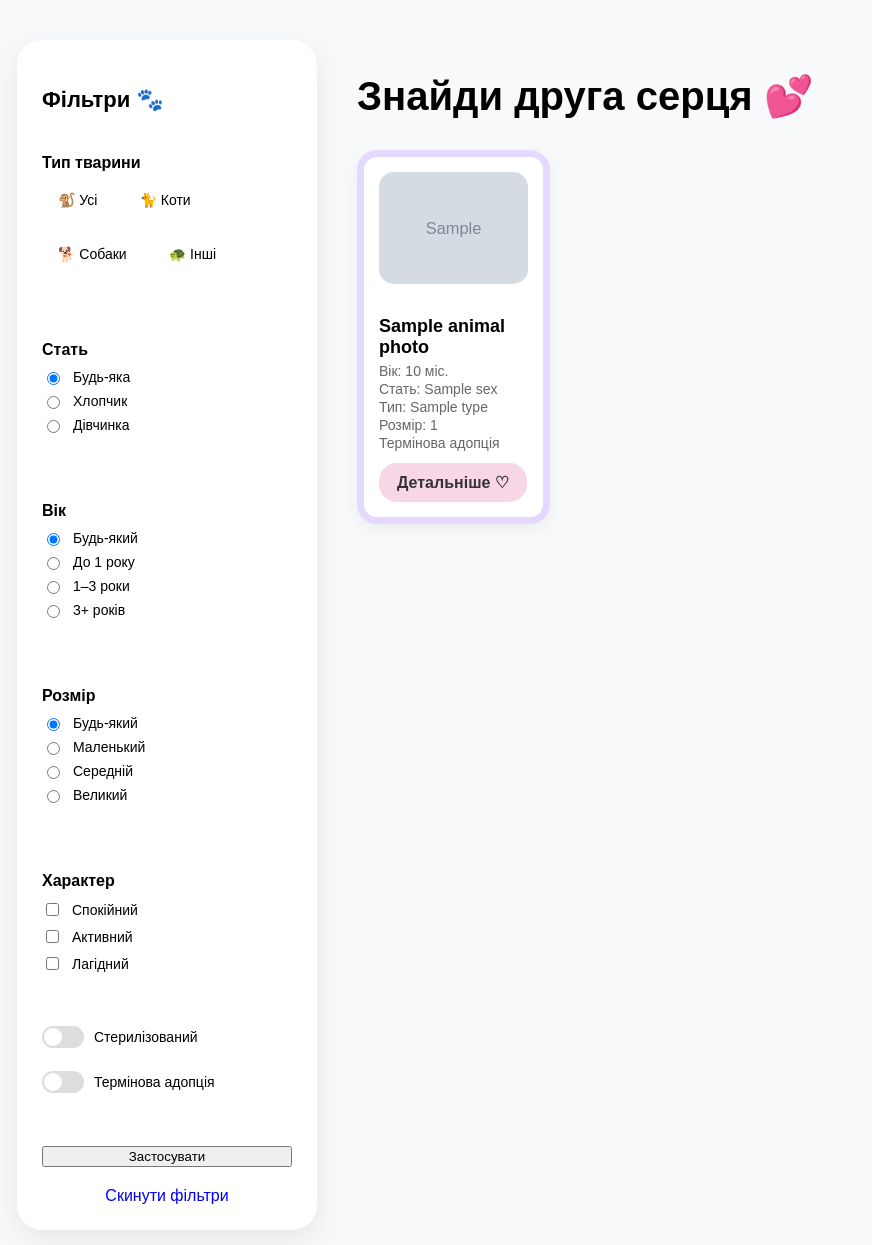
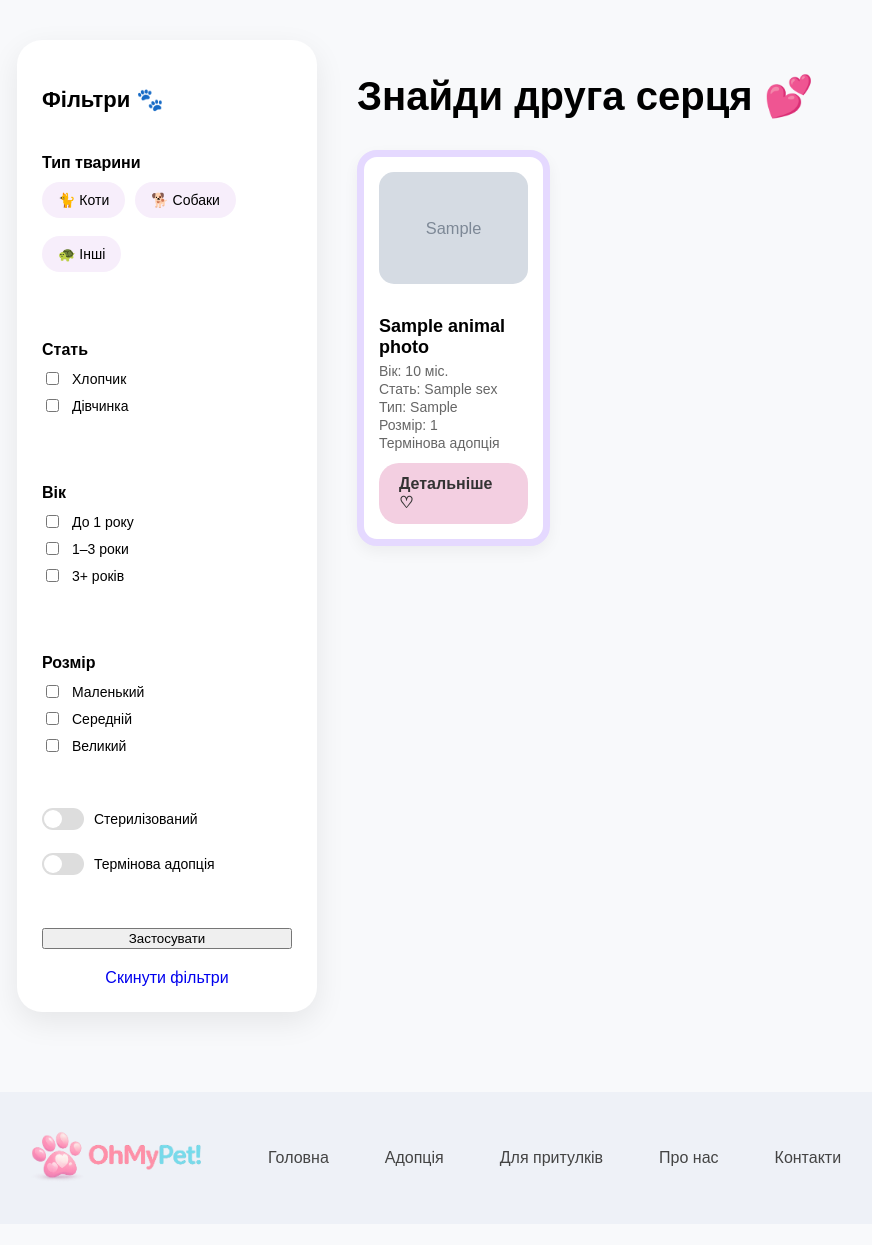
Before and after one commit to ViktoriaDovhan/OhMyPet, a Flask app: page /adopt in a window 1280 px wide. Shown: the part 70-1315 px from the top of the page, without its empty margins (23-895 px from the left). After the commit the page ends 1251 px from the top, so only its background shows below. Run offline with Flask 3, Linux system fonts and the light colour scheme; grey boxes marked "Sample" are stand-in pictures; a database or web service that is not in the repository returns one stand-in record (values such as "Sample title"); some libraries are stand-ins or nearby versions.

Commit message:
деякі виправлення 2

```diff
--- a/app.py
+++ b/app.py
@@ -16,12 +16,13 @@ def main():
 
 @app.route('/adopt')
 def adopt():
-    animal_type = request.args.get("type", "").strip()
-    sex = request.args.get("sex", "").strip()
-    age = request.args.get("age", "").strip()
-    size = request.args.get("size", "").strip()
-    sterilized = request.args.get("sterilized", "").strip()
-    urgent = request.args.get("urgent", "").strip()
+    selected_types = request.args.getlist("type")
+    selected_sexes = request.args.getlist("sex")
+    selected_ages = request.args.getlist("age")
+    selected_sizes = request.args.getlist("size")
+
+    sterilized = request.args.get("sterilized") == "true"
+    urgent = request.args.get("urgent") == "true"
 
     query = """
         SELECT
@@ -52,30 +53,37 @@ def adopt():
 
     params = []
 
-    if animal_type:
-        query += " AND a.animal_type = %s"
-        params.append(animal_type)
+    if selected_types:
+        query += " AND a.animal_type = ANY(%s)"
+        params.append(selected_types)
 
-    if sex:
-        query += " AND a.sex = %s"
-        params.append(sex)
+    if selected_sexes:
+        query += " AND a.sex = ANY(%s)"
+        params.append(selected_sexes)
 
-    if size:
-        query += " AND a.size = %s"
-        params.append(size)
+    if selected_sizes:
+        query += " AND a.size = ANY(%s)"
+        params.append(selected_sizes)
 
-    if sterilized == "true":
+    if sterilized:
         query += " AND COALESCE(a.sterilized, FALSE) = TRUE"
 
-    if urgent == "true":
+    if urgent:
         query += " AND COALESCE(a.urgent, FALSE) = TRUE"
 
-    if age == "baby":
-        query += " AND a.age_months <= 12"
-    elif age == "young":
-        query += " AND a.age_months > 12 AND a.age_months <= 36"
-    elif age == "adult":
-        query += " AND a.age_months > 36"
+    if selected_ages:
+        age_conditions = []
+
+        if "baby" in selected_ages:
+            age_conditions.append("a.age_months <= 12")
+        if "young" in selected_ages:
+            age_conditions.append("(a.age_months > 12 AND a.age_months <= 36)")
+        if "adult" in selected_ages:
+            age_conditions.append("(a.age_months > 36)")
+
+
+        if age_conditions:
+            query += " AND (" + " OR ".join(age_conditions) + ")"
 
     query += " ORDER BY a.id"
 
@@ -83,17 +91,14 @@ def adopt():
     cur = conn.cursor(cursor_factory=RealDictCursor)
     cur.execute(query, params)
     animals = cur.fetchall()
-
-    print("ANIMALS FROM DB:", animals)
-
     cur.close()
     conn.close()
 
     filters = {
-        "type": animal_type,
-        "sex": sex,
-        "age": age,
-        "size": size,
+        "types": selected_types,
+        "sexes": selected_sexes,
+        "ages": selected_ages,
+        "sizes": selected_sizes,
         "sterilized": sterilized,
         "urgent": urgent
     }
@@ -128,7 +133,7 @@ def animal_details(animal_id):
         FROM animals a
         LEFT JOIN shelters s ON s.id = a.shelter_id
         WHERE a.id = %s
-    """, (animal_id))
+    """, (animal_id,))
 
     animal = cur.fetchone()
 
@@ -136,6 +141,13 @@ def animal_details(animal_id):
         cur.close()
         conn.close()
         abort(404)
+
+    cur.execute("""
+        SELECT photo_url, is_main
+        FROM animal_photos
+        WHERE animal_id = %s
+        ORDER BY is_main DESC, id ASC
+    """, (animal_id,))
 
     photos = cur.fetchall()
 
--- a/static/css/adopt.css
+++ b/static/css/adopt.css
@@ -49,8 +49,22 @@
     gap: 10px;
 }
 
-.pill input[type="radio"] {
+.pill-checkbox input {
     display: none;
+}
+
+.pill-checkbox span {
+    display: inline-block;
+    padding: 10px 16px;
+    border-radius: 20px;
+    background: #f7eefb;
+    cursor: pointer;
+    transition: 0.2s;
+}
+
+.pill-checkbox input:checked + span {
+    background: #eecde3;
+    font-weight: 600;
 }
 
 .pill {
@@ -129,10 +143,10 @@
 .details-btn {
     display: inline-block;
     margin-top: 10px;
-    padding: 10px 18px;
-    border-radius: 18px;
+    padding: 12px 20px;
+    border-radius: 20px;
     text-decoration: none;
-    background: #f7d6e6;
+    background: #f3cfe1;
     color: #333;
     font-weight: 600;
 }
--- a/templates/adopt.html
+++ b/templates/adopt.html
@@ -10,26 +10,39 @@
 
         <form method="get" action="{{ url_for('adopt') }}">
             <div class="filter-group">
+                {% set cat_checked = 'checked' if 'Кіт' in filters.types else '' %}
+                {% set dog_checked = 'checked' if 'Пес' in filters.types else '' %}
+                {% set other_checked = 'checked' if 'Інші' in filters.types else '' %}
+
+                {% set boy_checked = 'checked' if 'Хлопчик' in filters.sexes else '' %}
+                {% set girl_checked = 'checked' if 'Дівчинка' in filters.sexes else '' %}
+
+                {% set baby_checked = 'checked' if 'baby' in filters.ages else '' %}
+                {% set young_checked = 'checked' if 'young' in filters.ages else '' %}
+                {% set adult_checked = 'checked' if 'adult' in filters.ages else '' %}
+
+                {% set small_checked = 'checked' if 'Маленький' in filters.sizes else '' %}
+                {% set medium_checked = 'checked' if 'Середній' in filters.sizes else '' %}
+                {% set large_checked = 'checked' if 'Великий' in filters.sizes else '' %}
+
+                {% set sterilized_checked = 'checked' if filters.sterilized else '' %}
+                {% set urgent_checked = 'checked' if filters.urgent else '' %}
+
                 <p>Тип тварини</p>
                 <div class="pill-group">
-                    <label class="pill">
-                        <input type="radio" name="type" value="" {% if not filters.type %}checked{% endif %}>
-                        🐒 Усі
+                    <label class="pill-checkbox">
+                        <input type="checkbox" name="type" value="Кіт" {{ cat_checked }}>
+                        <span>🐈 Коти</span>
                     </label>
 
-                    <label class="pill">
-                        <input type="radio" name="type" value="Кіт" {% if filters.type =='Кіт' %}checked{% endif %}>
-                        🐈 Коти
+                    <label class="pill-checkbox">
+                        <input type="checkbox" name="type" value="Пес" {{ dog_checked }}>
+                        <span>🐕 Собаки</span>
                     </label>
 
-                    <label class="pill">
-                        <input type="radio" name="type" value="Пес" {% if filters.type =='Пес' %}checked{% endif %}>
-                        🐕 Собаки
-                    </label>
-
-                    <label class="pill">
-                        <input type="radio" name="type" value="Пес" {% if filters.type =='Пес' %}checked{% endif %}>
-                        🐢 Інші
+                    <label class="pill-checkbox">
+                        <input type="checkbox" name="type" value="Інші" {{ other_checked }}>
+                        <span>🐢 Інші</span>
                     </label>
                 </div>
             </div>
@@ -37,17 +50,12 @@
             <div class="filter-group">
                 <p>Стать</p>
                 <label>
-                    <input type="radio" name="sex" value="" {% if not filters.sex %}checked{% endif %}>
-                    Будь-яка
-                </label>
-
-                <label>
-                    <input type="radio" name="sex" value="Хлопчик" {% if filters.sex =='Хлопчик' %}checked{% endif %}>
+                    <input type="checkbox" name="sex" value="Хлопчик" {{ boy_checked }}>
                     Хлопчик
                 </label>
 
                 <label>
-                    <input type="radio" name="sex" value="Дівчинка" {% if filters.sex =='Дівчинка' %}checked{% endif %}>
+                    <input type="checkbox" name="sex" value="Дівчинка" {{ girl_checked }}>
                     Дівчинка
                 </label>
             </div>
@@ -55,22 +63,17 @@
             <div class="filter-group">
                 <p>Вік</p>
                 <label>
-                    <input type="radio" name="age" value="" {% if not filters.age %}checked{% endif %}>
-                    Будь-який
-                </label>
-
-                <label>
-                    <input type="radio" name="age" value="baby" {% if filters.age =='baby' %}checked{% endif %}>
+                    <input type="checkbox" name="age" value="baby" {{ baby_checked }}>
                     До 1 року
                 </label>
 
                 <label>
-                    <input type="radio" name="age" value="young" {% if filters.age =='young' %}checked{% endif %}>
+                    <input type="checkbox" name="age" value="young" {{ young_checked }}>
                     1–3 роки
                 </label>
 
                 <label>
-                    <input type="radio" name="age" value="adult" {% if filters.age =='adult' %}checked{% endif %}>
+                    <input type="checkbox" name="age" value="adult" {{ adult_checked }}>
                     3+ років
                 </label>
             </div>
@@ -78,48 +81,36 @@
             <div class="filter-group">
                 <p>Розмір</p>
                 <label>
-                    <input type="radio" name="size" value="" {% if not filters.size %}checked{% endif %}>
-                    Будь-який
-                </label>
-
-                <label>
-                    <input type="radio" name="size" value="Маленький" {% if filters.size =='Маленький' %}checked{% endif %}>
+                    <input type="checkbox" name="size" value="Маленький" {{ small_checked }}>
                     Маленький
                 </label>
 
                 <label>
-                    <input type="radio" name="size" value="Середній" {% if filters.size =='Середній' %}checked{% endif %}>
+                    <input type="checkbox" name="size" value="Середній" {{ medium_checked }}>
                     Середній
                 </label>
 
                 <label>
-                    <input type="radio" name="size" value="Великий" {% if filters.size =='Великий' %}checked{% endif %}>
+                    <input type="checkbox" name="size" value="Великий" {{ large_checked }}>
                     Великий
                 </label>
             </div>
 
-            <div class="filter-group">
-                <p>Характер</p>
-                <label><input type="checkbox"> Спокійний</label>
-                <label><input type="checkbox"> Активний</label>
-                <label><input type="checkbox"> Лагідний</label>
-            </div>
-
             <div class="filter-group toggles">
                 <label class="switch">
-                    <input type="checkbox" name="sterilized" value="true" {% if filters.sterilized =='true' %}checked{% endif %}>
+                    <input type="checkbox" name="sterilized" value="true" {{ sterilized_checked }}>
                     <span class="slider"></span>
                     Стерилізований
                 </label>
 
                 <label class="switch">
-                    <input type="checkbox" name="urgent" value="true" {% if filters.urgent =='true' %}checked{% endif %}>
+                    <input type="checkbox" name="urgent" value="true" {{ urgent_checked }}>
                     <span class="slider"></span>
                     Термінова адопція
                 </label>
             </div>
 
-            <button typr="submit" class="reset-btn">Застосувати</button>
+            <button type="submit" class="reset-btn">Застосувати</button>
             <a href="{{ url_for('adopt') }}" class="reset-btn">Скинути фільтри</a>
         </form>
     </aside>
@@ -134,7 +125,7 @@
                     <h3>{{ animal.name }}</h3>
                     <p>Вік: {{ animal.age_months }} міс.</p>
                     <p>Стать: {{ animal.sex }}</p>
-                    <p>Тип: {{ animal.type }}</p>
+                    <p>Тип: {{ animal.animal_type }}</p>
                     <p>Розмір: {{ animal.size }}</p>
 
                     {% if animal.urgent %}
```
Also changed, not shown: templates/animal.html (+2 -8 lines).
